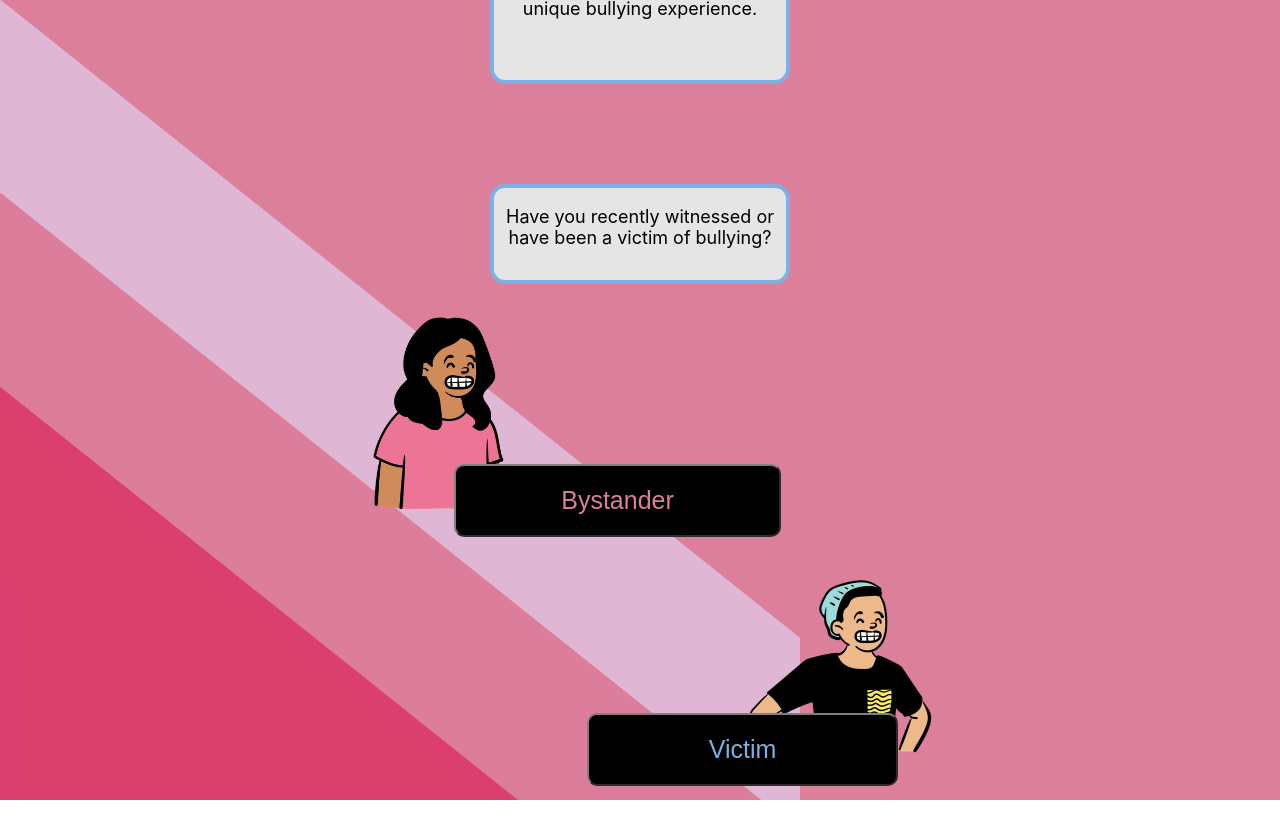
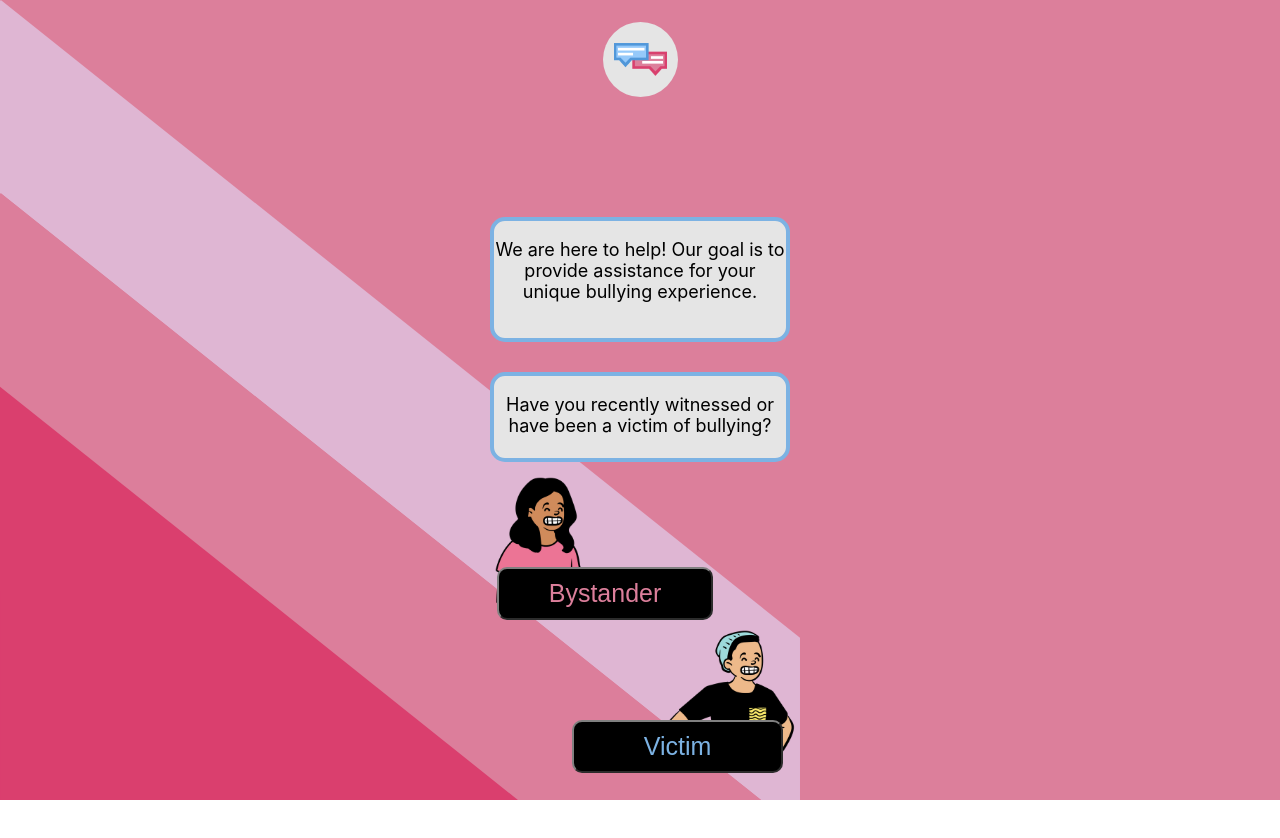
Before and after one commit to gurvirdhaliwal99/Bullytin-final, a Next.js app: page / in a window 1280 px wide. Shown: the top 838 px of the page. Built offline with nearby package versions, Linux system fonts and the light colour scheme.

Commit message:
Home page positioning fix

```diff
--- a/comps/Avatar_V/index.js
+++ b/comps/Avatar_V/index.js
@@ -6,6 +6,7 @@ const AvatarInputV = styled.div`
     height: ${props=>props.height};
     background-image: url(${props=>props.bgImg});
     background-size: ${props=>props.bsize};
+    background-repeat: no-repeat;
     position: relative;
     left: ${props=>props.left};
     bottom: ${props=>props.bottom};
--- a/comps/Textbox/index.js
+++ b/comps/Textbox/index.js
@@ -10,7 +10,7 @@ const TextBox = styled.div`
     width: ${props=>props.width};
     border: ${props=>props.borderstyle};
     border-radius: 15px;
-    margin-bottom: 100px;
+    margin-bottom: 50px;
     position: relative;
     bottom: ${props=>props.bottom};
 `;
--- a/pages/index.js
+++ b/pages/index.js
@@ -24,12 +24,10 @@ const Container = styled.div`
 
 const Header = styled.div`
   display:flex;
-  justify-content:center;
-  align-items:center;
+  position: relative;
+  top: 20px;
+  left:0px;
   flex-direction: row;
-  background-color: green;
-
-
 `;
 
 const Body = styled.div`
@@ -37,6 +35,9 @@ const Body = styled.div`
   justify-content:center;
   align-items:center;
   flex-direction: column;
+  position: relative;
+  top: 120px;
+  left:0px;
 `;
 
 const Buttons = styled.div`
@@ -44,6 +45,8 @@ const Buttons = styled.div`
   justify-content:center;
   align-items:center;
   flex-direction: column;
+  position: relative;
+  top: 80px;
 `;
 
 export default function Home() {
@@ -54,15 +57,15 @@ export default function Home() {
       </Header>
 
       <Body>
-        <Box text="We are here to help! Our goal is to provide assistance for your unique bullying experience." height="150px" width="300px"></Box>
-        <Box text="Have you recently witnessed or have been a victim of bullying?" height="100px" width="300px"></Box>
+        <Box text="We are here to help! Our goal is to provide assistance for your unique bullying experience." height="125px" width="300px" bottom="-20px"></Box>
+        <Box text="Have you recently witnessed or have been a victim of bullying?" height="90px" width="300px"></Box>
       </Body>
 
       <Buttons>
-        <AvatarW bottom="75px" ></AvatarW>
-        <Button text="Bystander" color="#DC7F9B" padding="20px 105px" bottom="125px" right="50px" routeTo="/bystander"></Button>
-        <AvatarV bottom="95px"></AvatarV>
-        <Button text="Victim" color="#7CB2E3" padding="20px 120px" bottom="150px" left="100px"></Button>
+        <AvatarW height="140px" width="100px" bsize="100px" right="100px"></AvatarW>
+        <Button text="Bystander" right="75px"  bottom="50px" color="#DC7F9B"   routeTo="/bystander"></Button>
+        <AvatarV height="140px" width="140px" bsize="140px" left="90px" bottom="50px"></AvatarV>
+        <Button text="Victim" padding="10px 70px" bottom="100px" right="-70px" color="#7CB2E3"  ></Button>
       </Buttons>
 
     </Container>
```
